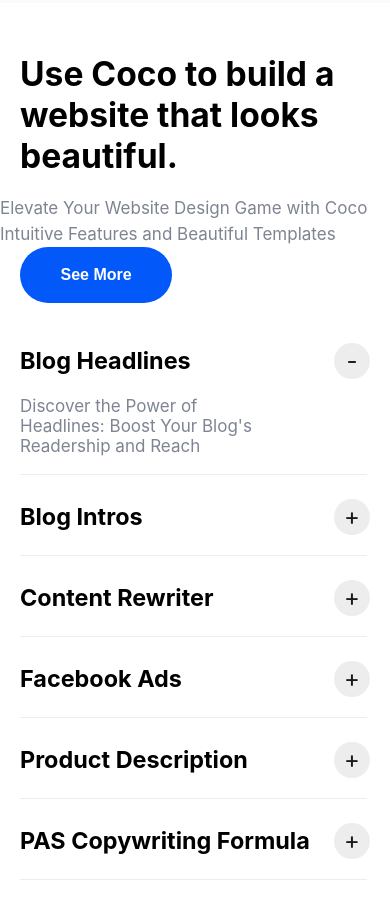
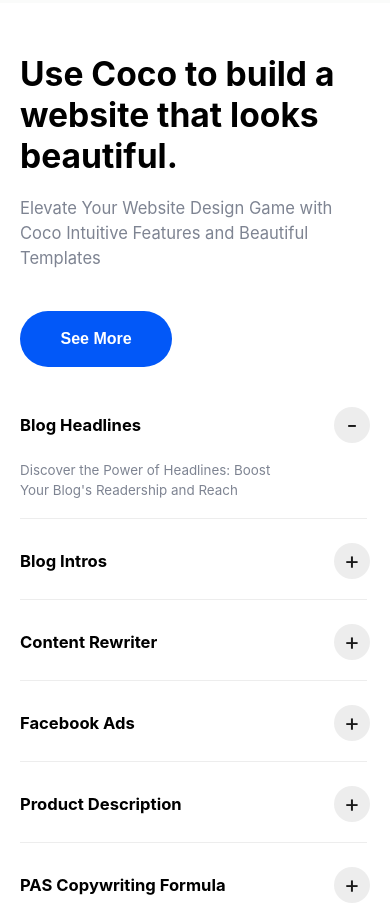
Before and after one commit to manu-hostin/Landing-AIWritingTools, a plain HTML site: page index.html in a window 390 px wide. Shown: the part 1449-2364 px from the top of the page. Drawn offline with Linux system fonts and the light colour scheme; a web font is replaced by a local one.

Commit message:
EH11-Feat: Termina versão mobile do projeto.

```diff
--- a/index.html
+++ b/index.html
@@ -81,39 +81,39 @@
         </div>
         <div id="message-main">
             <h2>Use Coco to build a website that looks beautiful.</h2>
-            <p>Elevate Your Website Design Game with Coco Intuitive Features and Beautiful Templates</p>
+            <h5>Elevate Your Website Design Game with Coco Intuitive Features and Beautiful Templates</h5>
             <button>See More</button>
         </div>
         <div id="descriptions">
             <div id="description1">
-                <h3>Blog Headlines</h3>
+                <h5>Blog Headlines</h5>
                 <p class="symbols">-</p>
             </div>
-                <p class="exception-phrase">Discover the Power of Headlines: Boost Your Blog's Readership and Reach</p>
+                <h6 class="exception-phrase">Discover the Power of Headlines: Boost Your Blog's Readership and Reach</h6>
 
             <div class="division"></div>
             <div class="description2">
-                <h3>Blog Intros</h3>
+                <h5>Blog Intros</h5>
                 <p class="symbols">+</p>
             </div>
             <div class="division"></div>
             <div class="description2">
-                <h3>Content Rewriter</h3>
+                <h5>Content Rewriter</h5>
                 <p class="symbols">+</p>
             </div>
             <div class="division"></div>
              <div class="description2">
-                <h3>Facebook Ads</h3>
+                <h5>Facebook Ads</h5>
                 <p class="symbols">+</p>
             </div>
             <div class="division"></div>
             <div class="description2">
-                <h3>Product Description</h3>
+                <h5>Product Description</h5>
                 <p class="symbols">+</p>
             </div>
             <div class="division"></div>
             <div class="description2">
-                <h3>PAS Copywriting Formula</h3>
+                <h5>PAS Copywriting Formula</h5>
                 <p class="symbols">+</p>
             </div>
             <div class="division"></div>
@@ -179,7 +179,9 @@
                     <h2>$20</h2><p>/month</p>
                 </div>
 
-                <p><strong class="included">Starter included:</strong></p>
+                <p class="included">
+                    <strong>Starter included:</strong>
+                </p>
 
                 <div class="included-on-plan">
                     <div class="topic">
@@ -219,7 +221,9 @@
                     <h2>$100</h2><p>/month</p>
                 </div>
 
-                <p><strong class="included">Business included:</strong></p>
+                <p class="included">
+                    <strong>Business included:</strong>
+                </p>
 
                 <div class="included-on-plan">
                     <div class="topic">
@@ -257,7 +261,9 @@
                     <h2>$150</h2><p>/month</p>
                 </div>
 
-                <p><strong class="included">Business included:</strong></p>
+                <p class="included">
+                    <strong>Business included:</strong>
+                </p>
 
                 <div class="included-on-plan">
                     <div class="topic">
```
